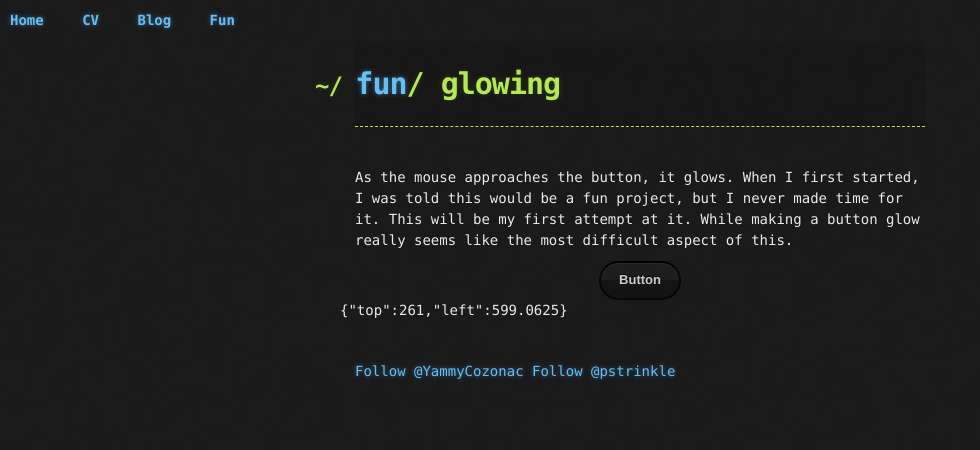
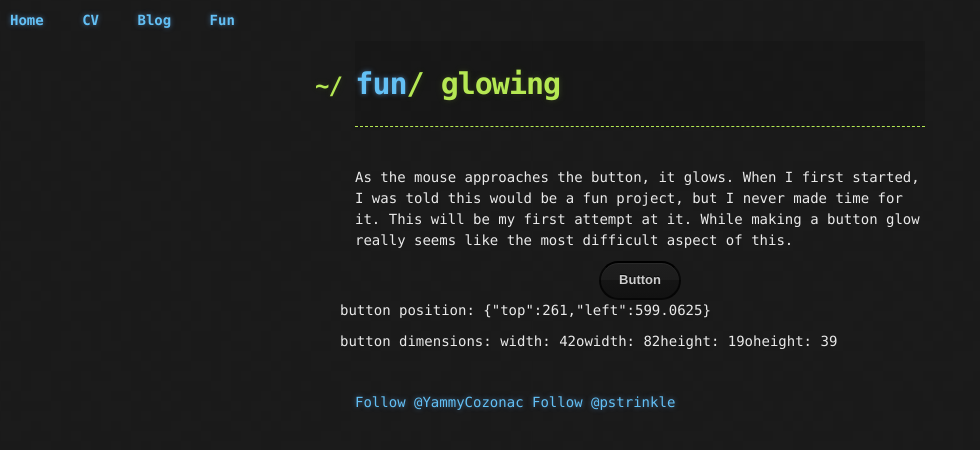
Before and after one commit to pstrinkle/pstrinkle.github.io, a Jekyll site: the page built from fun/glowing.html, in a window 1280 px wide. Shown: the top 450 px of the page, without its empty margins (0-980 px from the left). Built offline with Jekyll 4.4.1, drawn with Linux system fonts in a browser that asks for light colours; nearby versions of some CDN libraries; comment, search, counter and statistics services are not loaded.

Commit message:
Update glowing.html

```diff
--- a/fun/glowing.html
+++ b/fun/glowing.html
@@ -12,6 +12,7 @@ of this.</p>
     <button id='glowButton' class="btn btn-default" type="submit">Button</button>
   </center>
   <p id='buttonPlace'>button position: </p>
+  <p id='buttonDim'>button dimensions: </p>
 </div>
 
 <div class="row">
@@ -21,7 +22,11 @@ of this.</p>
 <script>
   $(function() {
     var position = $('#glowButton').offset();
-    $('#buttonPlace').text(JSON.stringify(position));
+    $('#buttonPlace').append(JSON.stringify(position));
+    $('#buttonDim').append('width: ' + $('#glowButton').width());
+    $('#buttonDim').append('owidth: ' + $('#glowButton').outerWidth());
+    $('#buttonDim').append('height: ' + $('#glowButton').height());
+    $('#buttonDim').append('oheight: ' + $('#glowButton').outerHeight());
 
     $(document).mousemove(function(event) {
       $('#where').text(event.pageX + ", " + event.pageY);
```
